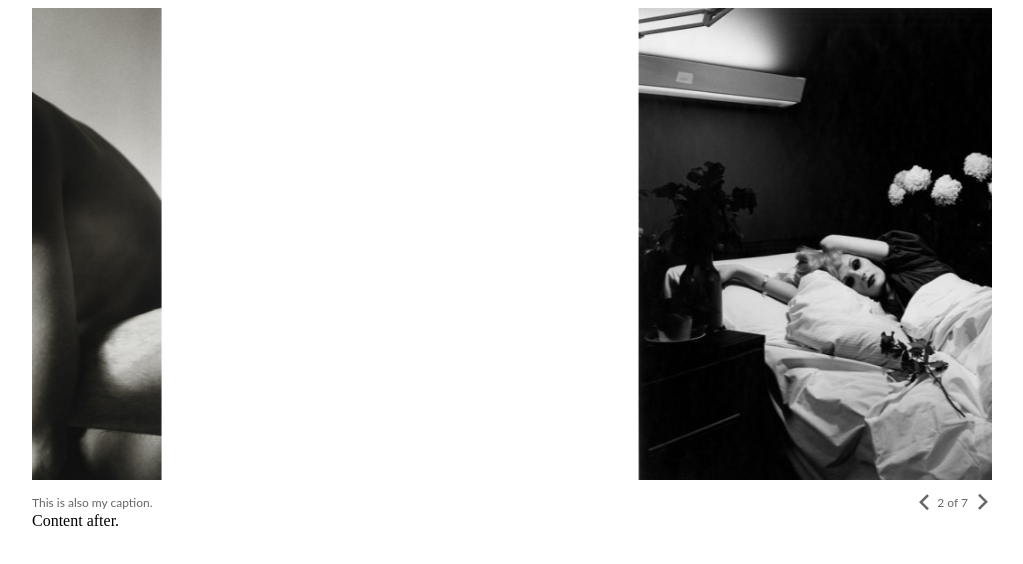
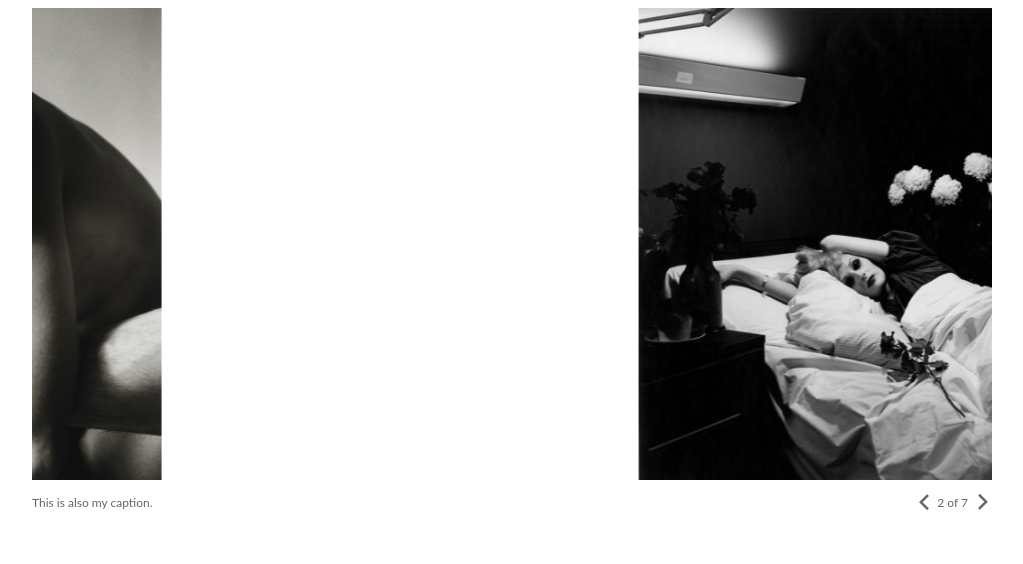
Before and after one commit to kuilcinta/pha-front-page-royalslider, a plain HTML site: page index.html in a window 1280 px wide. Shown: the whole page, without its empty margins (128-1151 px from the left). Drawn offline with Linux system fonts and the light colour scheme.

Commit message:
small updates

```diff
--- a/index.html
+++ b/index.html
@@ -60,10 +60,6 @@
 
 		</div>
 
-		<div>
-			Content after.
-		</div>
-
 	</div>
 
 </body>
```
